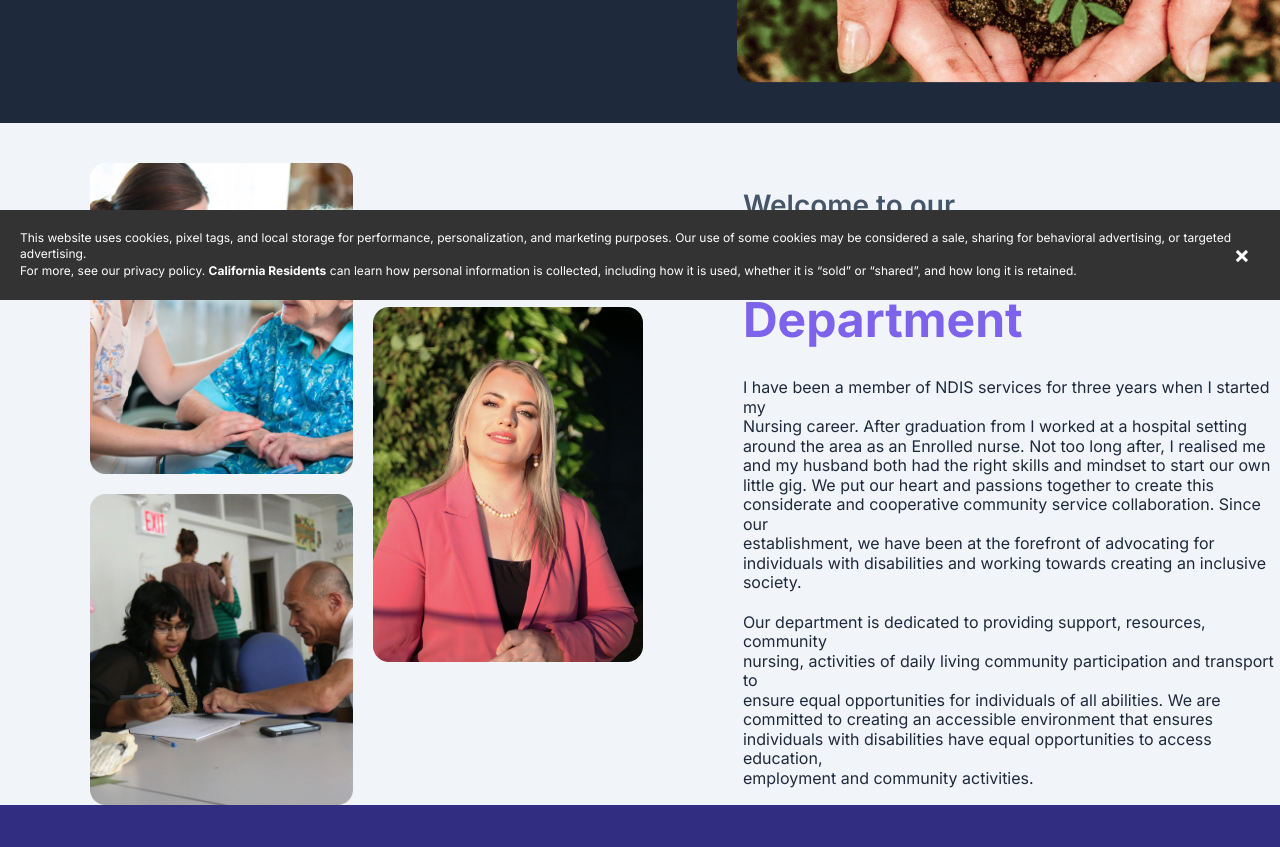
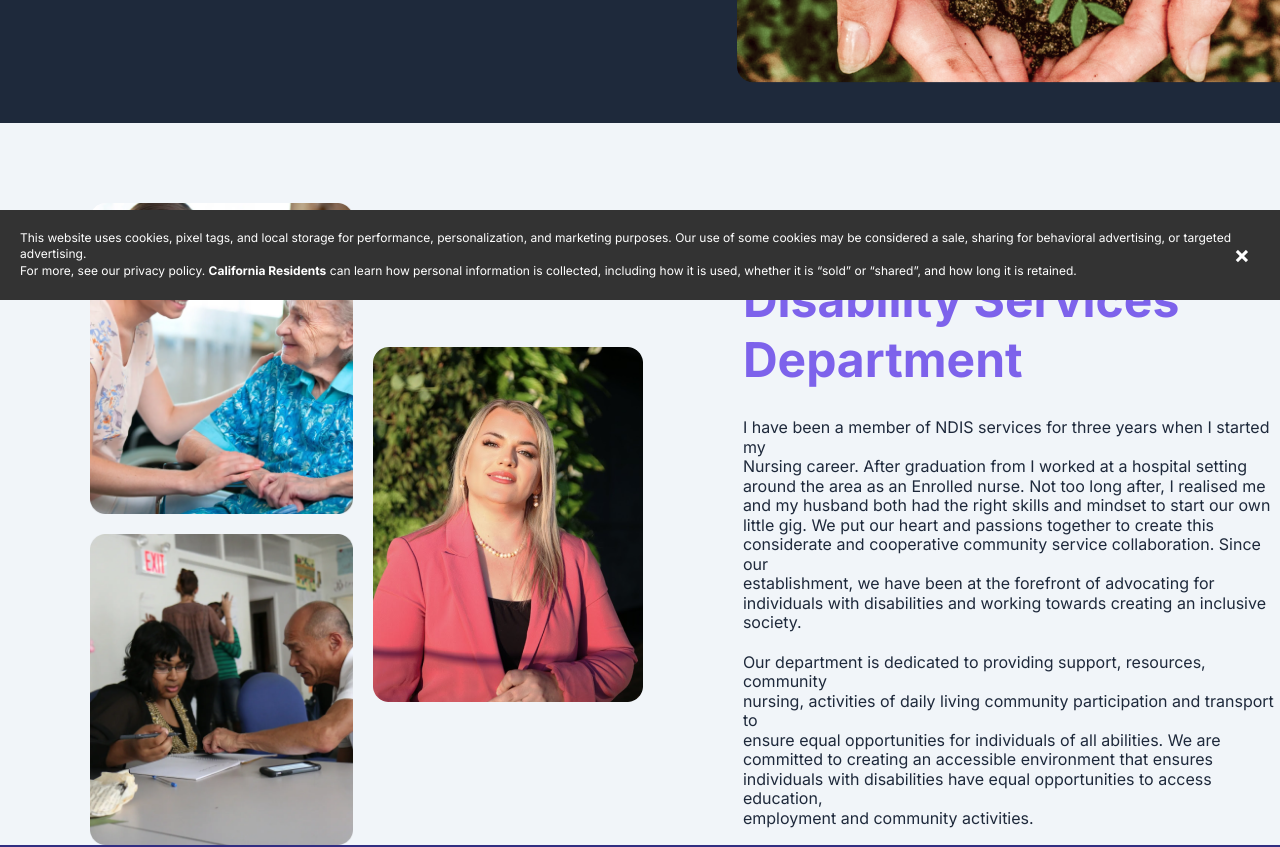
Before and after one commit to WebGhpTech/Serene-Qcare, a React (Vite) app: page /about in a window 1280 px wide. Shown: the part 500-1347 px from the top of the page. Built offline with nearby package versions, Linux system fonts and the light colour scheme.

Commit message:
Update About.jsx

```diff
--- a/src/pages/About.jsx
+++ b/src/pages/About.jsx
@@ -27,7 +27,7 @@ const About = () => {
           alt='about'/>
           </div>
    </div>
-<div className='pt-10 pb-20 bg-textGray h-screen'>
+<div className='pt-20 pb-20 bg-textGray h-screen'>
    <div className=' ml-[50px]  flex xl:justify-wrap items-center max-xl:flex-col-reverse gap-5 max-container max-sm:mt-60 h-[796] '>
      <div className="gap-5  md:ml-10  ">
         <img
```
